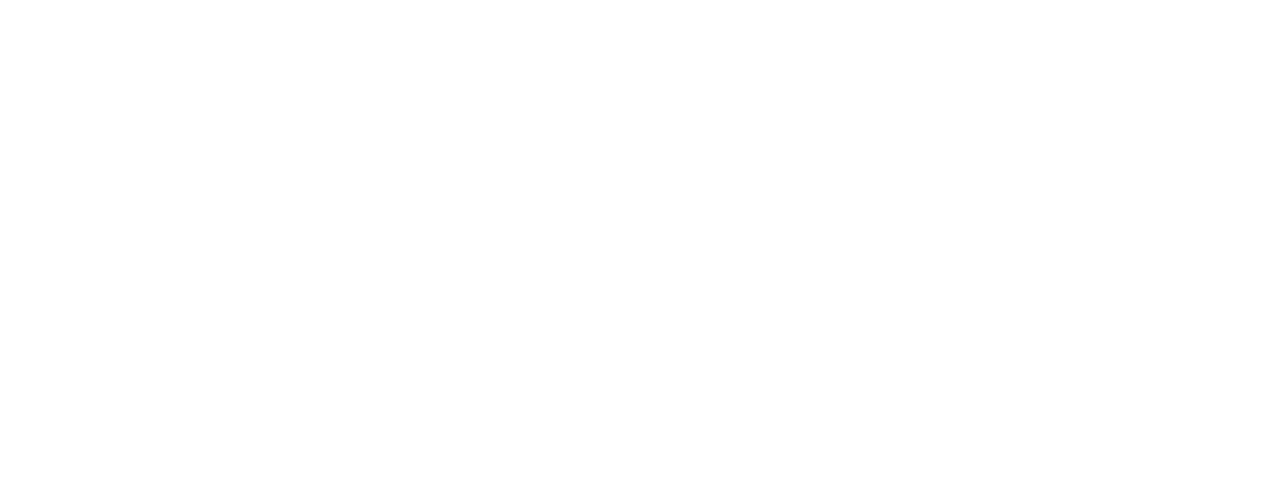
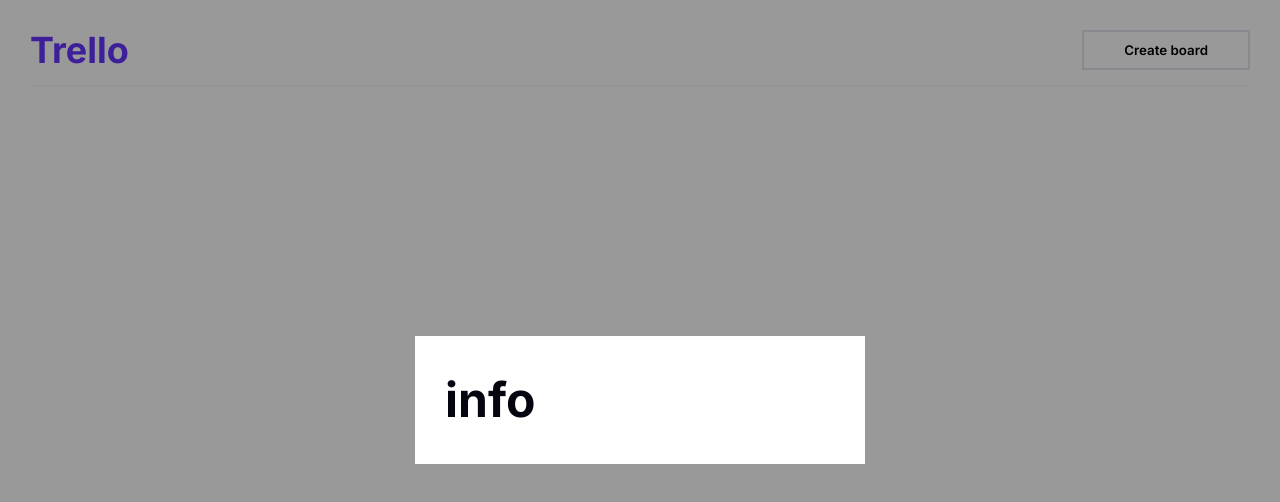
Before and after one commit to tntyyy/react-trello, a React app: page /task/1/1 in a window 1280 px wide. Before the commit this address had no page. Shown: the top 502 px of the page. Built offline with nearby package versions, Linux system fonts and the light colour scheme.

Commit message:
feat: two popups

```diff
--- a/src/components/EditPopup/EditPopup.tsx
+++ b/src/components/EditPopup/EditPopup.tsx
@@ -1,12 +1,15 @@
 import React, {FC, useContext, useEffect, useState} from 'react';
 import styles from './EditPopup.module.scss';
-import {useParams, useNavigate} from "react-router-dom";
+import {useParams, useNavigate, useLocation} from "react-router-dom";
 import {BoardsContext} from "@/context/boardsContext";
 import TaskService from "@/services/taskService";
 import {IField} from "@/types/task";
+import {isMatchUrlEndpoint} from "@/utils/isMatchUrlEndpoint";
+import {PopupEndpoints} from "@/types/popups";
 
 const EditPopup: FC = () => {
     const params = useParams();
+    const {pathname} = useLocation();
     const navigate = useNavigate();
     const [isOpen, setIsOpen] = useState<boolean>(false);
 
@@ -21,7 +24,7 @@
     const [fields, setFields] = useState<IField>(initFieldsState);
 
     useEffect(() => {
-        setIsOpen(Boolean(params.id));
+        setIsOpen(isMatchUrlEndpoint(pathname, PopupEndpoints.EDIT));
     }, [params]);
 
     const handleClosePopup = () => {
--- /dev/null
+++ b/src/components/InfoPopup/InfoPopup.module.scss
@@ -0,0 +1,23 @@
+.popup {
+  height: 100vh;
+  width: 100vw;
+  background-color: rgba(0, 0, 0, 0.4);
+  position: fixed;
+  top: 0;
+  left: 0;
+
+  display: flex;
+  align-items: center;
+  justify-content: center;
+
+  &__content {
+    width: 450px;
+    padding: 40px 30px;
+    background-color: var(--color-white);
+
+    display: flex;
+    flex-direction: column;
+    align-items: flex-start;
+    gap: 20px;
+  }
+}
--- /dev/null
+++ b/src/components/InfoPopup/InfoPopup.tsx
@@ -0,0 +1,34 @@
+import React, {FC, useEffect, useState} from 'react';
+import styles from './InfoPopup.module.scss';
+import {useLocation, useNavigate} from "react-router-dom";
+import {isMatchUrlEndpoint} from "@/utils/isMatchUrlEndpoint";
+import {PopupEndpoints} from "@/types/popups";
+
+const InfoPopup: FC = () => {
+    const {pathname} = useLocation();
+    const navigate = useNavigate();
+    const [isOpen, setIsOpen] = useState<boolean>(false);
+
+    useEffect(() => {
+        setIsOpen(isMatchUrlEndpoint(pathname, PopupEndpoints.TASK));
+    }, [pathname]);
+
+    const handleClosePopup = () => {
+        navigate("/");
+    }
+
+    if (isOpen) {
+        return (
+            <div className={styles.popup} onClick={() => handleClosePopup()}>
+                <div className={styles.popup__content} onClick={(e) => e.stopPropagation()}>
+                    <h1>info</h1>
+                </div>
+            </div>
+        );
+    }
+
+
+    return <></>;
+};
+
+export default InfoPopup;
--- a/src/components/Task/Task.tsx
+++ b/src/components/Task/Task.tsx
@@ -16,7 +16,7 @@
     }
 
     return (
-      <div className={styles.task}>
+      <Link to={`/task/${boardId}/${id}`} className={styles.task}>
           <span className={styles.task__title}>{name}</span>
           <div className={styles.task__buttons}>
               <Link to={`/edit/${boardId}/${id}`}>
@@ -49,7 +49,7 @@
                   </svg>
               </button>
           </div>
-      </div>
+      </Link>
   );
 };
 
--- a/src/pages/MainPage/MainPage.tsx
+++ b/src/pages/MainPage/MainPage.tsx
@@ -2,15 +2,17 @@
 import styles from './MainPage.module.scss';
 import Header from "@/components/Header/Header";
 import Board from "@/components/Board/Board";
-import Popup from "@/components/EditPopup/EditPopup";
 import {BoardsContext} from "@/context/boardsContext";
+import InfoPopup from "@/components/InfoPopup/InfoPopup";
+import EditPopup from "@/components/EditPopup/EditPopup";
 
 const MainPage: FC = () => {
     const {boards} = useContext(BoardsContext);
 
     return (
       <>
-        <Popup />
+        <InfoPopup />
+        <EditPopup />
         <Header/>
         <div className={styles.content}>
             {
--- a/src/routes/index.tsx
+++ b/src/routes/index.tsx
@@ -2,6 +2,7 @@
 import {useRoutes} from "react-router-dom";
 import MainPage from "@/pages/MainPage/MainPage";
 import EditPopup from "@/components/EditPopup/EditPopup";
+import InfoPopup from "@/components/InfoPopup/InfoPopup";
 
 const AppRoutes = () => useRoutes([
     {
@@ -11,6 +12,10 @@
             {
                 path: "/edit/:boardId/:id",
                 element: <EditPopup />
+            },
+            {
+                path: "/task/:boardId/:id",
+                element: <InfoPopup />
             }
         ]
     }
--- /dev/null
+++ b/src/types/popups.ts
@@ -0,0 +1,4 @@
+export enum PopupEndpoints {
+    TASK = "task",
+    EDIT = "edit"
+}
--- /dev/null
+++ b/src/utils/isMatchUrlEndpoint.ts
@@ -0,0 +1,9 @@
+export const isMatchUrlEndpoint = (pathname: string, endpoint: string) => {
+    if (pathname) {
+        if (pathname.match(endpoint)) {
+            return true;
+        }
+    }
+
+    return false;
+}
```
